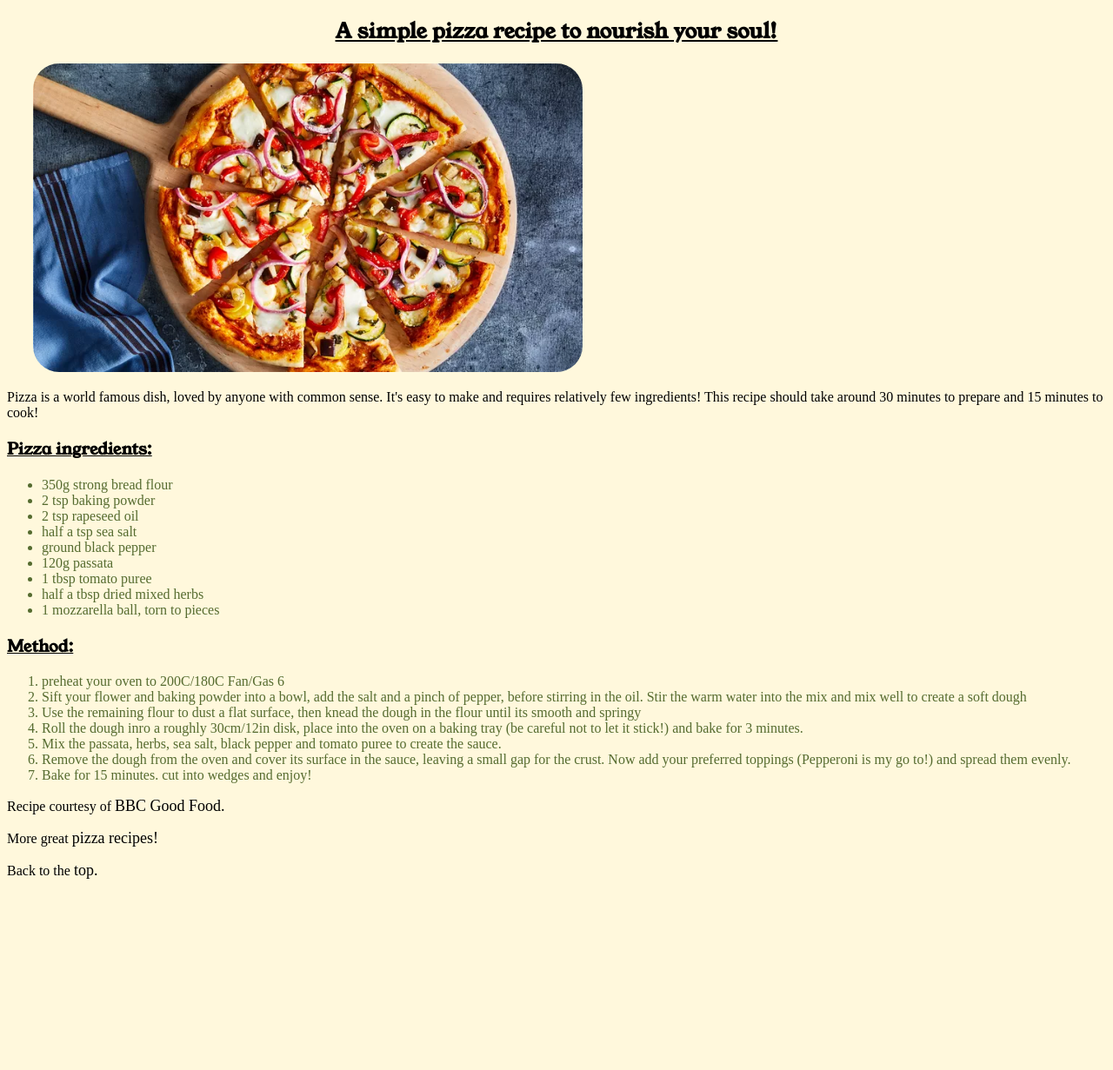
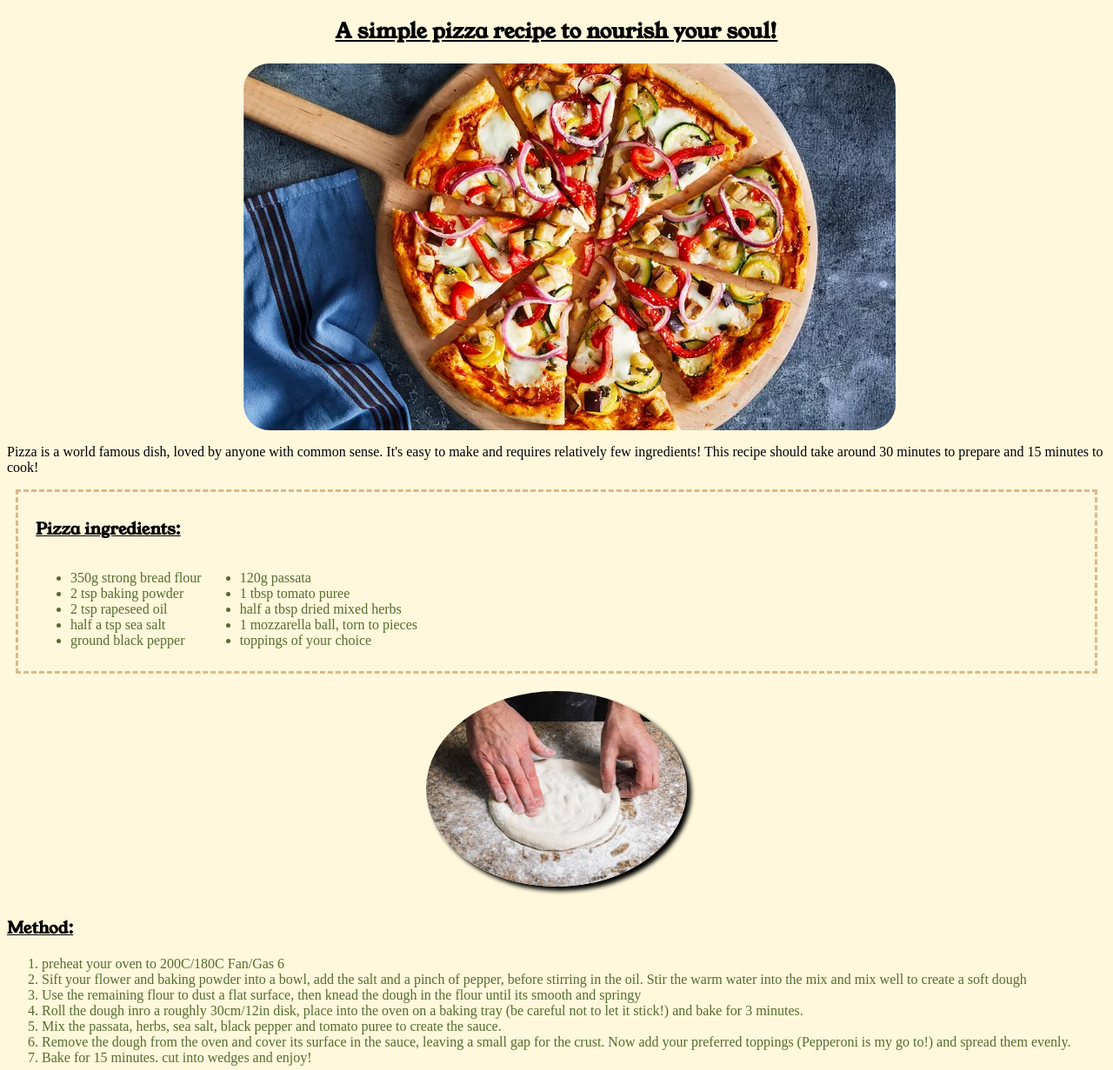
Before and after one commit to Fabelixio/intro-html-css, a plain HTML site: page index.html in a window 1280 px wide. Shown: the part 69-1300 px from the top of the page at 87% size. Before the commit the page ends 1097 px from the top, so only its background shows below. Drawn offline with Linux system fonts and the light colour scheme; a web font is replaced by a local one.

Commit message:
complete styling

```diff
--- a/index.html
+++ b/index.html
@@ -7,8 +7,10 @@
     <link rel="stylesheet" type="text/css" href="style.css" />
     <link rel="preconnect" href="https://fonts.googleapis.com">
     <link rel="preconnect" href="https://fonts.gstatic.com" crossorigin>
-<link href="https://fonts.googleapis.com/css2?family=Young+Serif&display=swap" rel="stylesheet">
-
+    <link href="https://fonts.googleapis.com/css2?family=Young+Serif&display=swap" rel="stylesheet">
+    <link rel="preconnect" href="https://fonts.googleapis.com">
+    <link rel="preconnect" href="https://fonts.gstatic.com" crossorigin>
+    <link href="https://fonts.googleapis.com/css2?family=Yuji+Syuku&display=swap" rel="stylesheet">
 </head>
 <body>
     <header>
@@ -17,28 +19,36 @@
     <main>
         <section>
             <h2 class="title" id="title1">A simple pizza recipe to nourish your soul!</h2>
-            <img class="pizza" src="./images/pizza.webp" alt="top down image of a pizza on a wooden cutting board"/>
+            <div class="pizza-wrapper">
+                <img class="pizza" src="./images/pizza.webp" alt="top down image of a pizza on a wooden cutting board"/>
+            </div>
             <p>Pizza is a world famous dish, loved by anyone with common sense. It's easy
-                to make and requires relatively few ingredients! This recipe should take
-                around 30 minutes to prepare and 15 minutes to cook!
+            to make and requires relatively few ingredients! This recipe should take
+            around 30 minutes to prepare and 15 minutes to cook!
             </p>
             <div class="container">
              <h3 class="title">Pizza ingredients:</h3>
-                <ul>
+                <ul style="display: inline-block">
                     <li>350g strong bread flour</li>
                     <li>2 tsp baking powder</li>
                     <li>2 tsp rapeseed oil</li>
                     <li>half a tsp sea salt</li>
                     <li>ground black pepper</li>
+                </ul>
+                <ul style="display: inline-block">
                     <li>120g passata</li>
                     <li>1 tbsp tomato puree</li>
                     <li>half a tbsp dried mixed herbs</li>
                     <li>1 mozzarella ball, torn to pieces</li>
+                    <li>toppings of your choice</li>
                 </ul>
             </div>
         </section>
         <section>
-            <div class="container">
+            <div>
+                <div class="dough-wrapper">
+                    <img class="pizza-dough" src="./images/pizza_dough.webp" alt="dough being kneaded into a pizza base"/>
+                </div>
                 <h3 class="title">Method:</h3>
                 <ol>
                     <li>preheat your oven to 200C/180C Fan/Gas 6</li>
@@ -46,8 +56,7 @@
                     <li>Use the remaining flour to dust a flat surface, then knead the dough in the flour until its smooth and springy</li>
                     <li>Roll the dough inro a roughly 30cm/12in disk, place into the oven on a baking tray (be careful not to let it stick!) and bake for 3 minutes.</li>
                     <li>Mix the passata, herbs, sea salt, black pepper and tomato puree to create the sauce.</li>
-                    <li>Remove the dough from the oven and cover its surface in the sauce, leaving a small gap for the crust. Now add your preferred toppings (Pepperoni is my go to!) and spread them evenly.</li>
-                    <li>Bake for 15 minutes. cut into wedges and enjoy!</li>
+                    <li>Remove the dough from the oven and cover its surface in the sauce, leaving a small gap for the crust. Now add your preferred toppings (Pepperoni is my go to!) and spread them evenly.</li>                        <li>Bake for 15 minutes. cut into wedges and enjoy!</li>
                 </ol>
             </div>
         </section>
--- a/style.css
+++ b/style.css
@@ -5,15 +5,27 @@ body {
 .pizza {
     border-radius: 30px;
     margin-left: 30px;
-    max-width: 50%;
-    max-height: 50%;
+    max-width: 100%;
+    max-height: 100%;
+}
 
+.pizza-wrapper {
+    display: grid;
+    place-items: center;
+}
+
+.dough-wrapper {
+    display: grid;
+    place-items: center;
+}
+
+p, li {
+    font-family: 'Yuji Syuku';
 }
 
 .pizza-dough {
-    border-radius: 70%;
-    box-shadow: 10px 5px 5px black;
-    max-width: 100%;
+    border-radius: 50%;
+    box-shadow: 5px 5px 5px black;
     width: 300px;
     height: auto;
     margin-bottom: 15px;
@@ -55,8 +67,20 @@ a:active {
 
 ol, ul {
     color: darkolivegreen;
-    text-align: left;
+}
+
+footer {
+    border: 5px dashed burlywood;
+}
+
+nav {
+    display: grid;
+    grid-template-columns: 2fr 1fr;
+    grid-template-rows: 1fr 1fr;
 }
 
 .container {
+    border: 3px dashed burlywood;
+    padding: 10px 10px 10px 20px;
+    margin: 10px 10px 20px 10px;
 }
```
